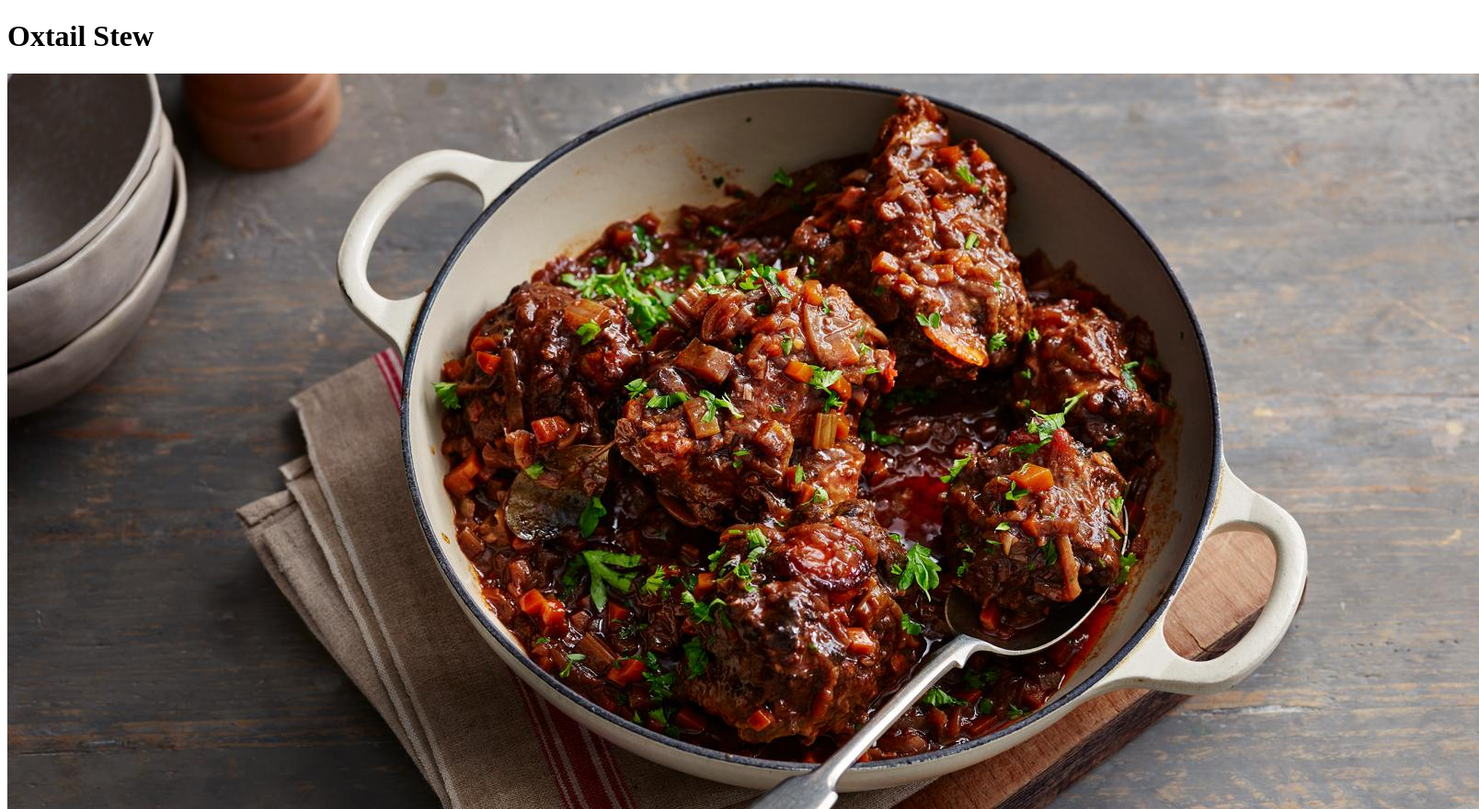
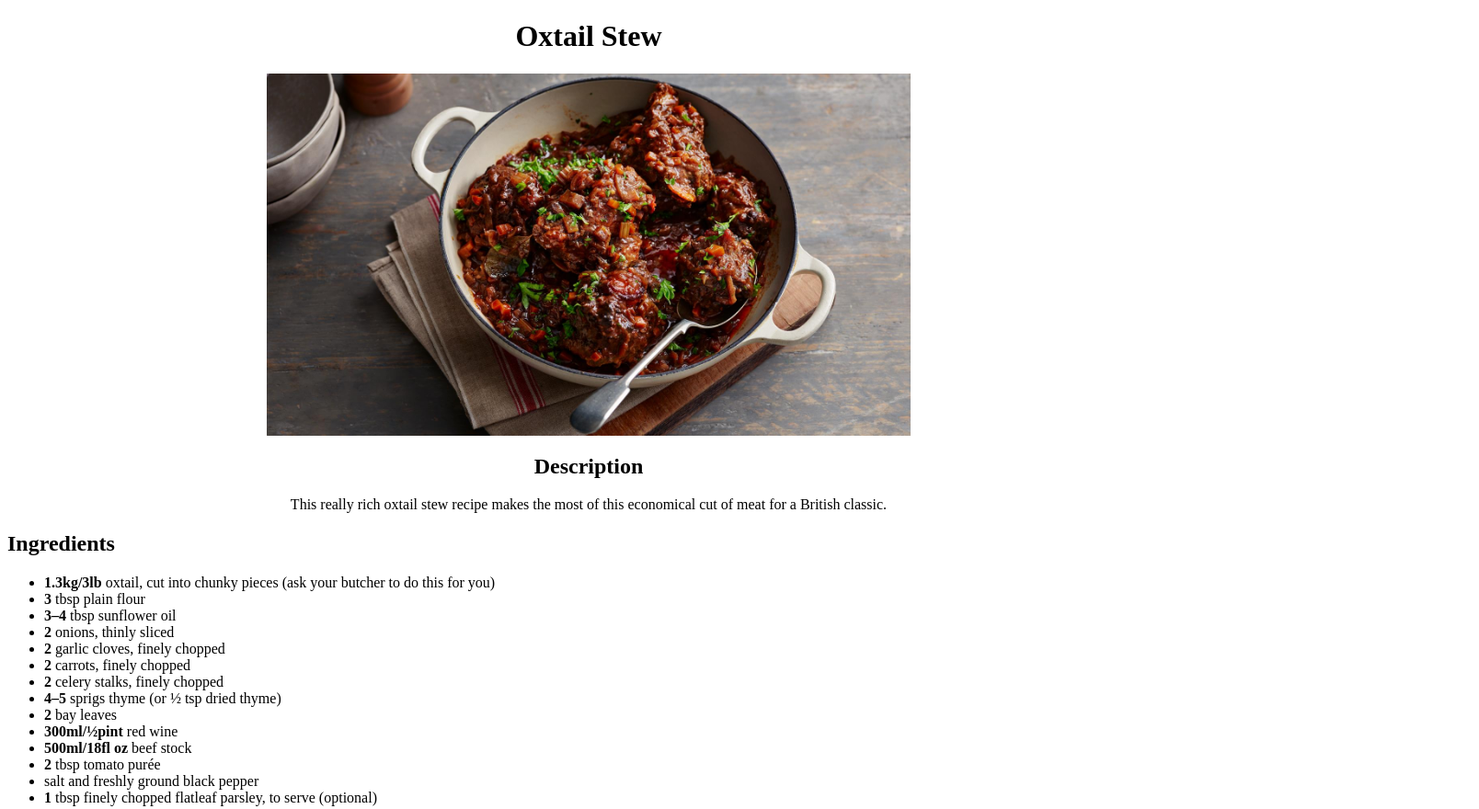
Before and after one commit to DanArcos/odin-recipes, a plain HTML site: page recipes/oxtail.html in a window 1280 px wide. Shown: the top 880 px of the page at 92% size, 1608 px wide, since content can reach past the window. Drawn offline with Linux system fonts and the light colour scheme.

Commit message:
Added styling elements to all pages

```diff
--- a/recipes/oxtail.html
+++ b/recipes/oxtail.html
@@ -4,13 +4,14 @@
     <meta charset="UTF-8" />
     <meta http-equiv="X-UA-Compatible" content="IE=edge" />
     <meta name="viewport" content="width=device-width, initial-scale=1.0" />
+    <link rel="stylesheet" type="text/css" href="./style.css" />
     <title>Oxtail Stew</title>
   </head>
   <body>
-    <h1>Oxtail Stew</h1>
-    <img src="../images/oxtail.jpg" />
-    <h2>Description</h2>
-    <p>
+    <h1 class="food-name">Oxtail Stew</h1>
+    <img class="food-img oxtail" src="../images/oxtail.jpg" />
+    <h2 class="description header">Description</h2>
+    <p class="description text">
       This really rich oxtail stew recipe makes the most of this economical cut
       of meat for a British classic.
     </p>
--- /dev/null
+++ b/recipes/style.css
@@ -0,0 +1,25 @@
+.food-name {
+  text-align: center;
+}
+
+.food-img {
+  display: block;
+  margin: auto;
+}
+
+.food-img.cookies {
+  width: 400px;
+}
+
+.food-img.oxtail {
+  width: 700px;
+}
+
+.description {
+  text-align: center;
+}
+
+.description.text {
+  margin: auto;
+  width: 60%;
+}
--- a/style.css
+++ b/style.css
@@ -0,0 +1,28 @@
+* {
+  font-family: "Roboto", "Times New Roman", sans-serif;
+}
+
+h1 {
+  text-align: center;
+  font-size: 50px;
+}
+
+div#img-container {
+  background-color: red;
+  text-align: center;
+}
+
+#img-container img {
+  margin-left: auto;
+  margin-right: auto;
+  padding: 2px;
+}
+
+ul {
+  text-align: center;
+  font-size: 30px;
+}
+
+.description-header {
+  color: green;
+}
```
Also changed, not shown: index.html (+4 -2 lines), recipes/cookies.html (+5 -4 lines), recipes/lasagna.html (+5 -4 lines), 1 other file.
